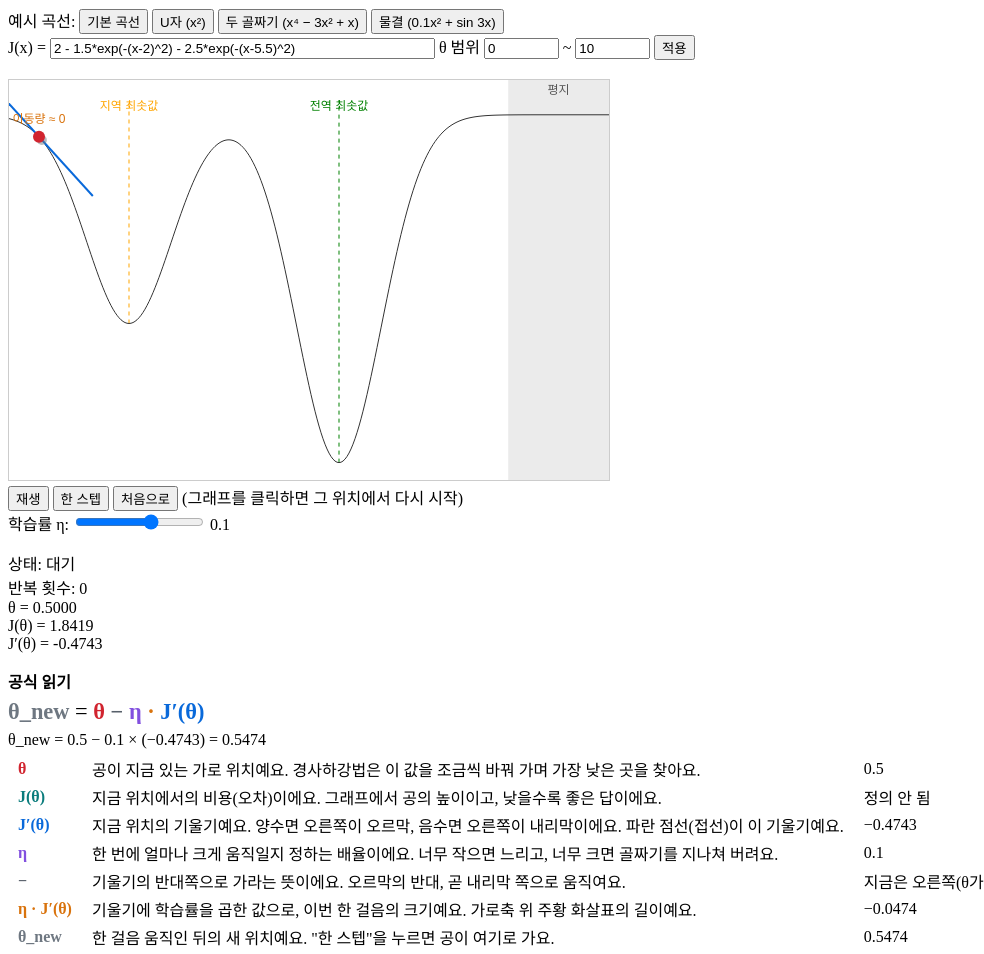
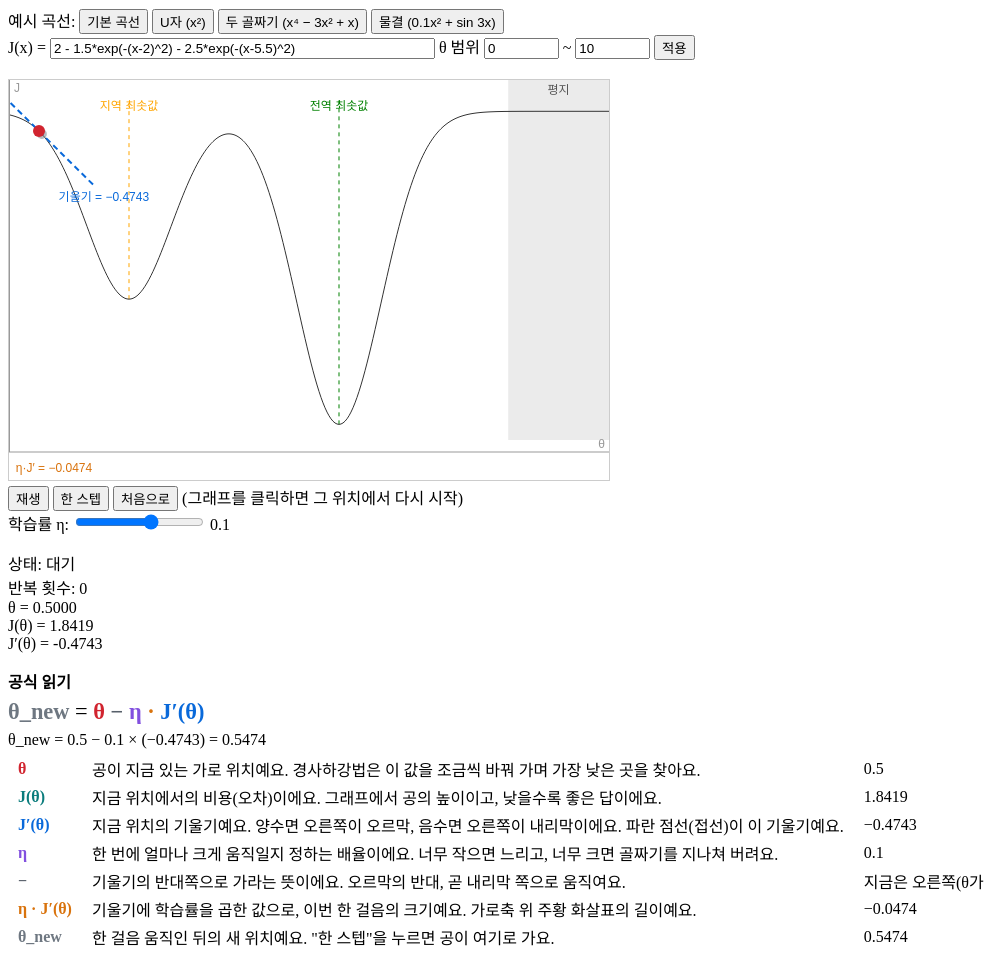
Before and after one commit to Kim-ms-02/business-agent-lab, a website: page project_1/index.html in a window 1280 px wide. Shown: the whole page, without its empty margins (0-984 px from the left). Drawn offline with Linux system fonts and the light colour scheme.

Commit message:
v0.5 수정: 가로축 위 이동량 화살표, 파란 점선 접선과 기울기 값, 축으로 잇는 강조 선
- 캔버스 아래쪽에 가로축(θ), 왼쪽 끝에 세로축(J)
- 접선: 파란 점선 + '기울기 = 값', 재생 중에는 숨김(점이 멈춰 있을 때만)
- 이동량 화살표: 가로축 위 주황, 'η·J′ = 값'
- 강조: θ → 공에서 가로축으로 내린 선, J(θ) → 공에서 세로축으로 이은 선

Co-Authored-By: Claude Opus 5.5 <noreply@anthropic.com>

```diff
--- a/project_1/index.html
+++ b/project_1/index.html
@@ -44,12 +44,13 @@
 
   <script type="module">
     import { derivative, step, stepDetail, tangentAt, stopReason, findFeatures, judgeState } from './src/gd.js';
-    import { COLORS, SYMBOLS, substituted } from './src/formula.js';
+    import { COLORS, SYMBOLS, substituted, formatNumber } from './src/formula.js';
     import { CURVES } from './src/curves.js';
     import { parseFunction, checkDefinedOnRange, ParseError } from './src/parser.js';
 
     const INTERVAL_MS = 300;
     const TANGENT_PX = 80; // 접선을 공 양쪽으로 그릴 화면 길이
+    const AXIS_H = 40;     // 캔버스 아래쪽 가로축(θ축) 띠 높이
 
     // 학습률 슬라이더: 0~1000 위치를 로그 눈금 0.001~2 로 변환, 표시값(유효숫자 3자리)으로 반올림
     const LOG_MIN = Math.log10(0.001), LOG_MAX = Math.log10(2);
@@ -90,7 +91,9 @@
     let highlight = null; // 공식 읽기 칸에서 마우스를 올린 기호 id
 
     const toX = (x) => ((x - xMin) / (xMax - xMin)) * canvas.width;
-    const toY = (y) => canvas.height - ((y - yMin) / (yMax - yMin)) * canvas.height;
+    const plotH = () => canvas.height - AXIS_H;   // 곡선을 그리는 영역 높이
+    const axisY = () => plotH() + 12;              // 가로축 선의 y
+    const toY = (y) => plotH() - ((y - yMin) / (yMax - yMin)) * plotH();
     const toTheta = (px) => xMin + (px / canvas.width) * (xMax - xMin);
 
     // 입력칸의 식과 θ 범위를 해석해 적용. 잘못되면 오류를 보여주고 현재 곡선은 그대로 둔다.
@@ -147,7 +150,7 @@
       // 평지 구간: 회색 띠 + "평지" 라벨
       for (const p of features.plateaus) {
         ctx.fillStyle = 'rgba(0, 0, 0, 0.08)';
-        ctx.fillRect(toX(p.from), 0, toX(p.to) - toX(p.from), canvas.height);
+        ctx.fillRect(toX(p.from), 0, toX(p.to) - toX(p.from), plotH());
         ctx.fillStyle = '#555';
         ctx.fillText('평지', toX((p.from + p.to) / 2), 14);
       }
@@ -182,12 +185,14 @@
       }
       ctx.stroke();
 
-      // 접선, 이동량 화살표, 다음 위치 점, 현재 점
+      // 축, 접선(멈춰 있을 때만), 가로축 위 이동량 화살표, 다음 위치 점, 강조 선, 현재 점
+      drawAxes();
       const detail = stepDetail(f, theta, eta);
       if (Number.isFinite(f(theta))) {
-        drawTangent(f);
-        drawMoveArrow(f, detail);
+        if (!timer) drawTangent(f);
+        drawMoveArrow(detail);
         drawNextPoint(f, detail);
+        drawGuides(f);
       }
       drawBall(f);
       renderFormula(detail);
@@ -209,7 +214,7 @@
 
     // 공식 읽기 칸: 숫자 대입식과 기호별 현재 값
     function renderFormula(detail) {
-      const s = { theta, eta, detail };
+      const s = { theta, J: curve.f(theta), eta, detail };
       document.getElementById('substituted').textContent = substituted(s);
       for (const sym of SYMBOLS) {
         document.getElementById(`value-${sym.id}`).textContent = sym.value(s);
@@ -244,12 +249,30 @@
       return ids.includes(highlight) ? { width: 4, alpha: 1 } : { width: 2, alpha: 0.25 };
     }
 
-    // 접선: 공을 지나고 기울기 J′(θ), 화면에서 공 양쪽으로 TANGENT_PX 씩
+    // 가로축(θ축): 캔버스 아래쪽, 세로축(J축): 캔버스 왼쪽 끝
+    function drawAxes() {
+      ctx.save();
+      ctx.strokeStyle = ctx.fillStyle = '#999';
+      ctx.lineWidth = 1;
+      ctx.beginPath();
+      ctx.moveTo(0, axisY());
+      ctx.lineTo(canvas.width, axisY());
+      ctx.moveTo(0.5, 0);
+      ctx.lineTo(0.5, axisY());
+      ctx.stroke();
+      ctx.textAlign = 'right';
+      ctx.fillText('θ', canvas.width - 4, axisY() - 4);
+      ctx.textAlign = 'left';
+      ctx.fillText('J', 5, 12);
+      ctx.restore();
+    }
+
+    // 접선: 공을 지나고 기울기 J′(θ), 화면에서 공 양쪽으로 TANGENT_PX 씩, 파란 점선 + 기울기 값
     function drawTangent(f) {
       const { slope } = tangentAt(f, theta);
       if (!Number.isFinite(slope)) return;
       // 화면 좌표에서의 방향 (x 1픽셀당 y 픽셀 변화)
-      const pxPerX = canvas.width / (xMax - xMin), pxPerY = canvas.height / (yMax - yMin);
+      const pxPerX = canvas.width / (xMax - xMin), pxPerY = plotH() / (yMax - yMin);
       const dx = 1, dy = -slope * (pxPerY / pxPerX);
       const len = Math.hypot(dx, dy);
       const ux = (dx / len) * TANGENT_PX, uy = (dy / len) * TANGENT_PX;
@@ -257,36 +280,46 @@
       const { width, alpha } = emphasis(['grad']);
       ctx.save();
       ctx.globalAlpha = alpha;
-      ctx.strokeStyle = COLORS.grad;
+      ctx.strokeStyle = ctx.fillStyle = COLORS.grad;
       ctx.lineWidth = width;
+      ctx.setLineDash([6, 4]);
       ctx.beginPath();
       ctx.moveTo(cx - ux, cy - uy);
       ctx.lineTo(cx + ux, cy + uy);
       ctx.stroke();
+      // 기울기 값: 접선 오른쪽 끝 옆 (캔버스 안쪽으로 제한)
+      ctx.font = highlight === 'grad' ? 'bold 13px sans-serif' : '12px sans-serif';
+      const lx = Math.min(Math.max(cx + ux + 8, 50), canvas.width - 50);
+      const ly = Math.min(Math.max(cy + uy + (uy < 0 ? -6 : 14), 14), plotH() - 4);
+      ctx.fillText(`기울기 = ${formatNumber(slope)}`, lx, ly);
       ctx.restore();
     }
 
-    // 이동량 화살표: 공 높이에서 수평으로 θ → θ_new (다음 스텝 미리보기). 캔버스 밖이면 가장자리에서 자름
-    function drawMoveArrow(f, { next }) {
-      const y = toY(f(theta));
+    // 이동량 화살표: 가로축 위에서 θ → θ_new (다음 스텝 미리보기), 주황 + "η·J′ = 값".
+    // 캔버스 밖이면 가장자리에서 자름, 3px 미만이면 값만 표시
+    function drawMoveArrow({ move, next }) {
+      const y = axisY();
       const x0 = toX(theta);
       const x1 = Math.min(Math.max(toX(next), 0), canvas.width);
       const { width, alpha } = emphasis(['move', 'eta']);
       ctx.save();
       ctx.globalAlpha = alpha;
       ctx.strokeStyle = ctx.fillStyle = COLORS.move;
-      if (!Number.isFinite(x1) || Math.abs(x1 - x0) < 3) {
-        // 공이 위쪽 가장자리 근처면(평지·최솟값 라벨과 겹침) 공 아래에 표시
-        ctx.fillText('이동량 ≈ 0', x0, y < 50 ? y + 22 : y - 14);
+      const label = `η·J′ = ${formatNumber(move)}`;
+      const labelX = (x) => Math.min(Math.max(x, 45), canvas.width - 45);
+      ctx.font = highlight === 'move' || highlight === 'eta' ? 'bold 13px sans-serif' : '12px sans-serif';
+      if (!Number.isFinite(x0) || !Number.isFinite(x1) || Math.abs(x1 - x0) < 3) {
+        ctx.fillText(label, labelX(x0), y + 20);
         ctx.restore();
         return;
       }
-      ctx.lineWidth = width;
+      ctx.lineWidth = width + 1;
       ctx.beginPath();
       ctx.moveTo(x0, y);
       ctx.lineTo(x1, y);
       ctx.stroke();
-      // 화살표 머리: 기울기의 반대 방향을 가리킴 ('−' 기호에 마우스를 올리면 강조)
+      ctx.fillText(label, labelX((x0 + x1) / 2), y + 20);
+      // 화살표 머리: 기울기의 반대 방향을 가리킴 ('−' 기호를 강조하면 커짐)
       const dir = Math.sign(x1 - x0);
       const head = emphasis(['move', 'eta', 'minus']);
       ctx.globalAlpha = head.alpha;
@@ -314,22 +347,40 @@
       ctx.restore();
     }
 
-    // 현재 점 (발산하면 캔버스 밖으로 나가 보이지 않을 수 있음). θ에 마우스를 올리면 세로 점선도 표시
+    // 강조 선: θ → 공에서 가로축으로 내린 선, J(θ) → 공에서 세로축으로 이은 선
+    function drawGuides(f) {
+      const cx = toX(theta), cy = toY(f(theta));
+      ctx.save();
+      ctx.lineWidth = 2;
+      ctx.setLineDash([4, 4]);
+      ctx.font = 'bold 13px sans-serif';
+      if (highlight === 'theta') {
+        ctx.strokeStyle = ctx.fillStyle = COLORS.theta;
+        ctx.beginPath();
+        ctx.moveTo(cx, cy);
+        ctx.lineTo(cx, axisY());
+        ctx.stroke();
+        ctx.fillText(`θ = ${formatNumber(theta)}`, Math.min(Math.max(cx, 40), canvas.width - 40), axisY() - 6);
+      }
+      if (highlight === 'J') {
+        ctx.strokeStyle = ctx.fillStyle = COLORS.J;
+        ctx.beginPath();
+        ctx.moveTo(cx, cy);
+        ctx.lineTo(0, cy);
+        ctx.stroke();
+        ctx.textAlign = 'left';
+        ctx.fillText(`J = ${formatNumber(f(theta))}`, 6, cy - 6);
+      }
+      ctx.restore();
+    }
+
+    // 현재 점 (발산하면 캔버스 밖으로 나가 보이지 않을 수 있음)
     function drawBall(f) {
-      const { alpha } = emphasis(['theta']);
+      const { alpha } = emphasis(['theta', 'J']);
       ctx.save();
       ctx.globalAlpha = Math.max(alpha, 0.5); // 공은 흐려져도 위치가 보이게
-      if (highlight === 'theta') {
-        ctx.strokeStyle = COLORS.theta;
-        ctx.setLineDash([4, 4]);
-        ctx.beginPath();
-        ctx.moveTo(toX(theta), 0);
-        ctx.lineTo(toX(theta), canvas.height);
-        ctx.stroke();
-        ctx.setLineDash([]);
-      }
       ctx.beginPath();
-      ctx.arc(toX(theta), toY(f(theta)), highlight === 'theta' ? 8 : 6, 0, 2 * Math.PI);
+      ctx.arc(toX(theta), toY(f(theta)), highlight === 'theta' || highlight === 'J' ? 8 : 6, 0, 2 * Math.PI);
       ctx.fillStyle = COLORS.theta;
       ctx.fill();
       ctx.restore();
```
